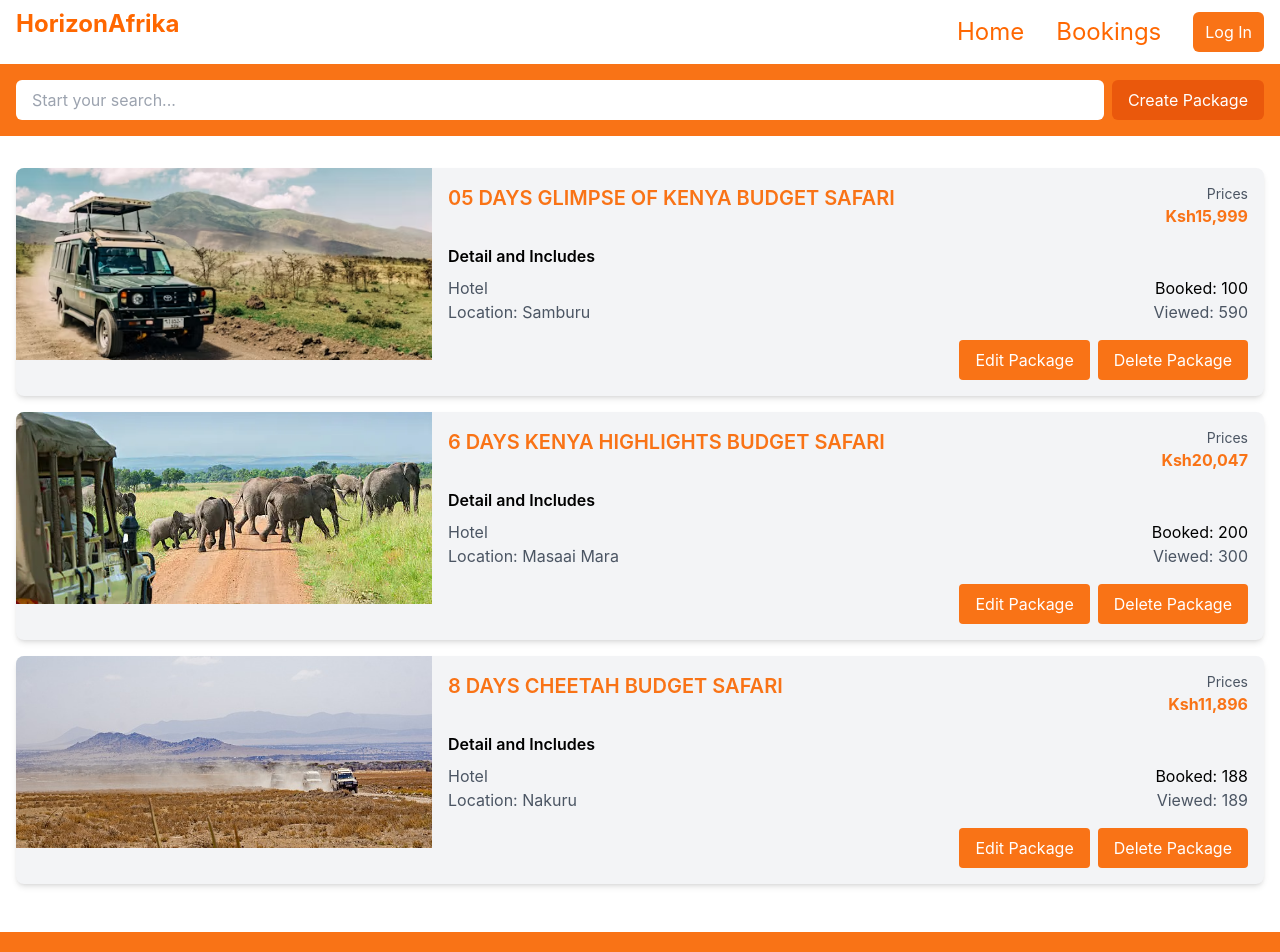
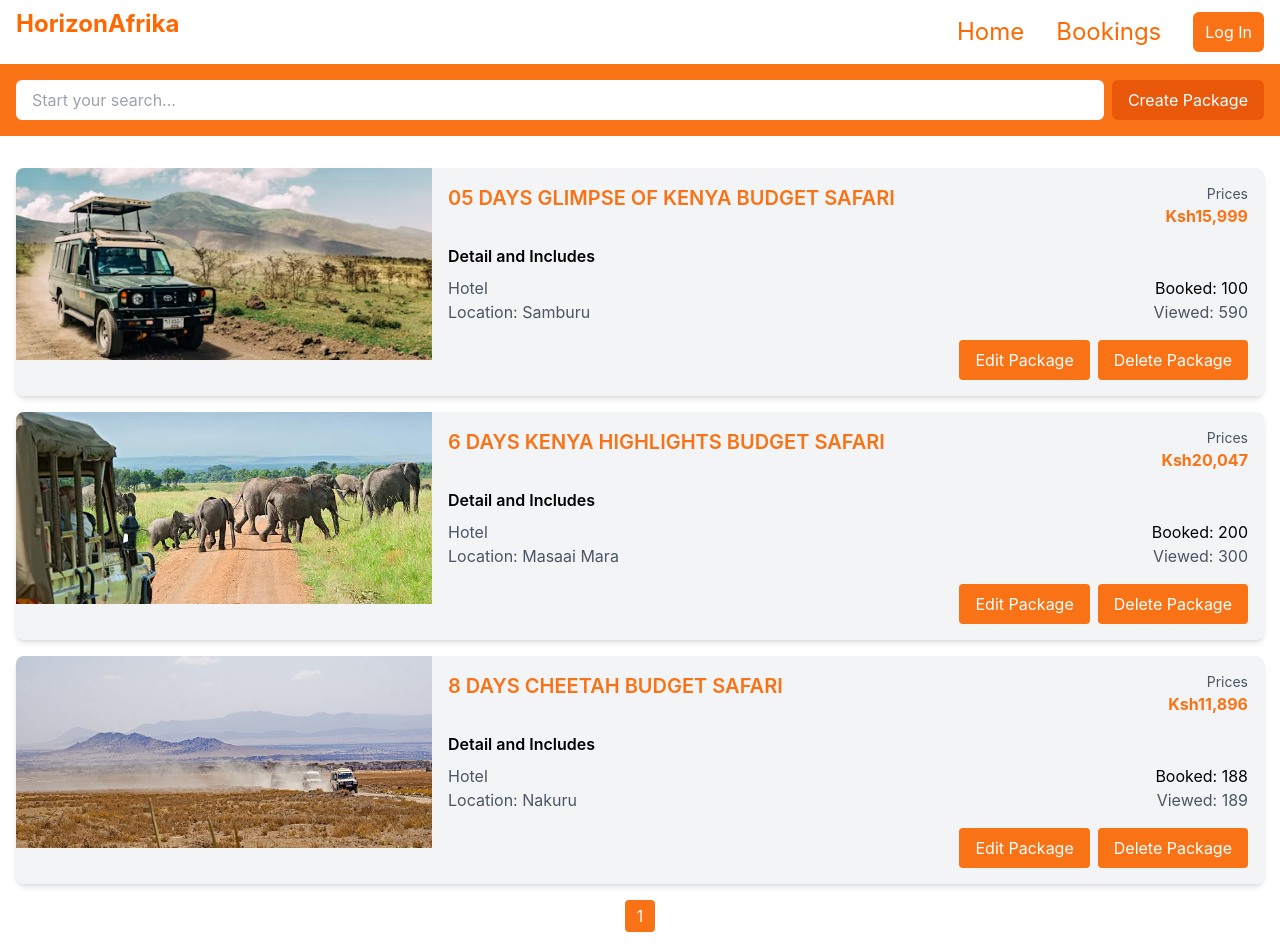
Before and after one commit to Maina206/Horizon_Afrika_Admin_Page, a React (Vite) app: page / in a window 1280 px wide. Shown: the top 952 px of the page. Built offline with nearby package versions, Linux system fonts and the light colour scheme.

Commit message:
pagination logic

```diff
--- a/src/App.jsx
+++ b/src/App.jsx
@@ -8,6 +8,8 @@ import "@fortawesome/fontawesome-free/css/all.min.css";
 
 function App() {
   const [packages, setPackages] = useState([]);
+  const [currentPage, setCurrentPage] = useState(1);
+  const [itemsPerPage] = useState(10);
 
   useEffect(() => {
     fetch("/packages.json")
@@ -15,6 +17,12 @@ function App() {
       .then((data) => setPackages(data))
       .catch((error) => console.error("Error fetching package data:", error));
   }, []);
+
+  const indexOfLastItem = currentPage * itemsPerPage;
+  const indexOfFirstItem = indexOfLastItem - itemsPerPage;
+  const currentItems = packages.slice(indexOfFirstItem, indexOfLastItem);
+
+  const paginate = (pageNumber) => setCurrentPage(pageNumber);
 
   return (
     <div className="min-h-screen bg-white">
@@ -24,9 +32,32 @@ function App() {
         <Routes>
           <Route
             path="/"
-            element={packages.map((pkg, index) => (
-              <PackageCard key={index} {...pkg} />
-            ))}
+            element={
+              <>
+                {currentItems.map((pkg, index) => (
+                  <PackageCard key={index} {...pkg} />
+                ))}
+
+                <div className="flex justify-center mt-4">
+                  {Array.from(
+                    { length: Math.ceil(packages.length / itemsPerPage) },
+                    (_, i) => (
+                      <button
+                        key={i + 1}
+                        onClick={() => paginate(i + 1)}
+                        className={`mx-1 px-3 py-1 rounded ${
+                          currentPage === i + 1
+                            ? "bg-orange-500 text-white"
+                            : "bg-gray-200 text-gray-700"
+                        }`}
+                      >
+                        {i + 1}
+                      </button>
+                    )
+                  )}
+                </div>
+              </>
+            }
           />
           <Route path="/bookings" element={<BookingTable />} />
         </Routes>
```
Also changed, not shown: package.json (+1 -7 lines).
